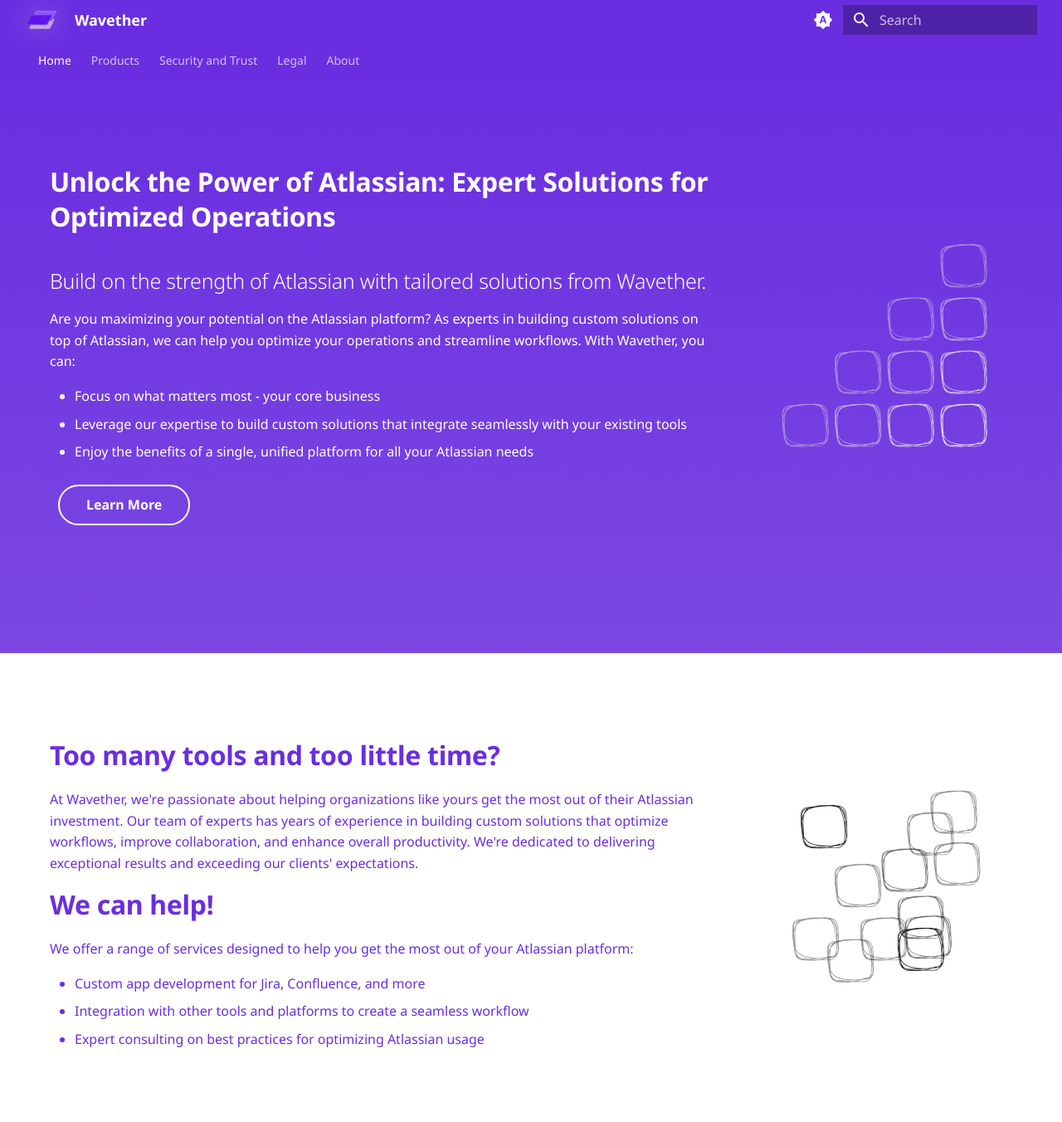
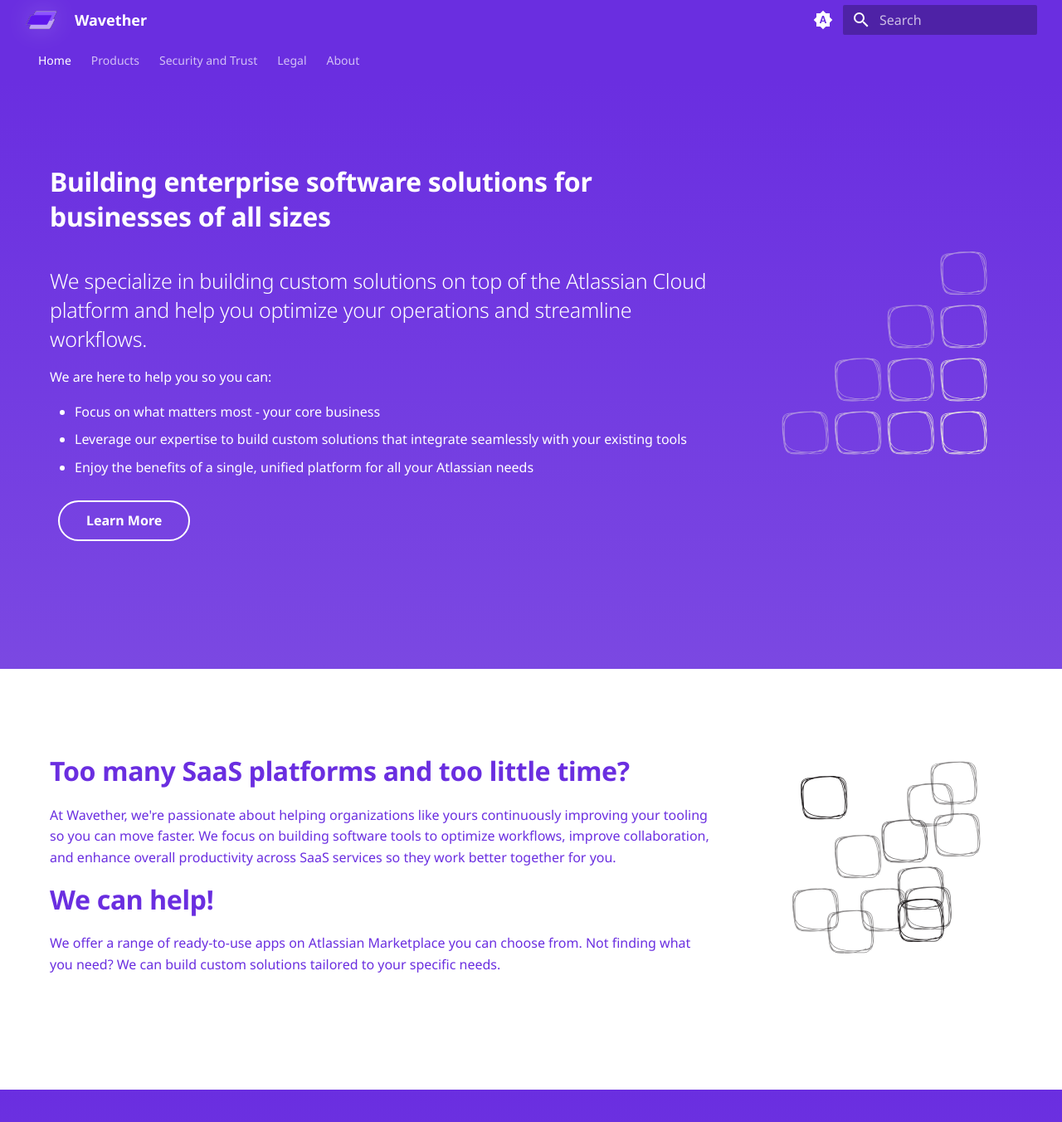
Before and after one commit to wavether/wavetherinc, an MkDocs documentation site: the page built from docs/index.md, in a window 1280 px wide and 1400 px high. Shown: the top 1352 px of the window at 83% size. Built offline with MkDocs 1.6.1 and Material for MkDocs 9.7.7, drawn with Linux system fonts in a browser that asks for light colours.

Commit message:
chore: updating home text copy

```diff
--- a/docs/overrides/home.html
+++ b/docs/overrides/home.html
@@ -12,18 +12,14 @@
       </div>
       <div class="tx-hero__content">
         <h1>
-          Unlock the Power of Atlassian: Expert Solutions for Optimized
-          Operations
+          Building enterprise software solutions for businesses of all sizes
         </h1>
         <h2>
-          Build on the strength of Atlassian with tailored solutions from
-          Wavether.
+          We specialize in building custom solutions on top of the Atlassian Cloud platform and help you optimize your
+          operations and streamline workflows.
         </h2>
         <p>
-          Are you maximizing your potential on the Atlassian platform? As
-          experts in building custom solutions on top of Atlassian, we can help
-          you optimize your operations and streamline workflows. With Wavether,
-          you can:
+          We are here to help you so you can:
         </p>
         <ul>
           <li>Focus on what matters most - your core business </li>
@@ -49,20 +45,19 @@
         <img src="assets/hero-2.svg" draggable="false" />
       </div>
       <div class="tx-hero__content">
-        <h1>Too many tools and too little time?</h1>
-        <p>At Wavether, we're passionate about helping organizations like yours get the most out of their Atlassian investment. Our team of experts has
-years of experience in building custom solutions that optimize workflows, improve collaboration, and enhance overall productivity. We're dedicated to
-delivering exceptional results and exceeding our clients' expectations.
-        </p>
+        <h1>Too many SaaS platforms and too little time?</h1>
+
+        <p>At Wavether, we're passionate about helping organizations like yours
+          continuously improving your tooling so you can move faster. We focus on
+          building software tools to optimize workflows, improve collaboration,
+          and enhance overall productivity across SaaS services so they work
+          better together for you.</p>
+
         <h1>We can help!</h1>
-        <p>We offer a range of services designed to help you get the most out of your Atlassian platform:
-<ul>
-<li>Custom app development for Jira, Confluence, and more</li>
-<li>Integration with other tools and platforms to create a seamless workflow</li>
-<li>Expert consulting on best practices for optimizing Atlassian usage</li>
-</ul>
-</p>
 
+        <p>We offer a range of ready-to-use apps on
+          Atlassian Marketplace you can choose from. Not finding what you need? We
+          can build custom solutions tailored to your specific needs.</p>
       </div>
     </div>
   </div>
```
Also changed, not shown: other parts of docs/overrides/home.html (+2 -2 lines). Lines whose indentation alone changed are shown as unchanged.
